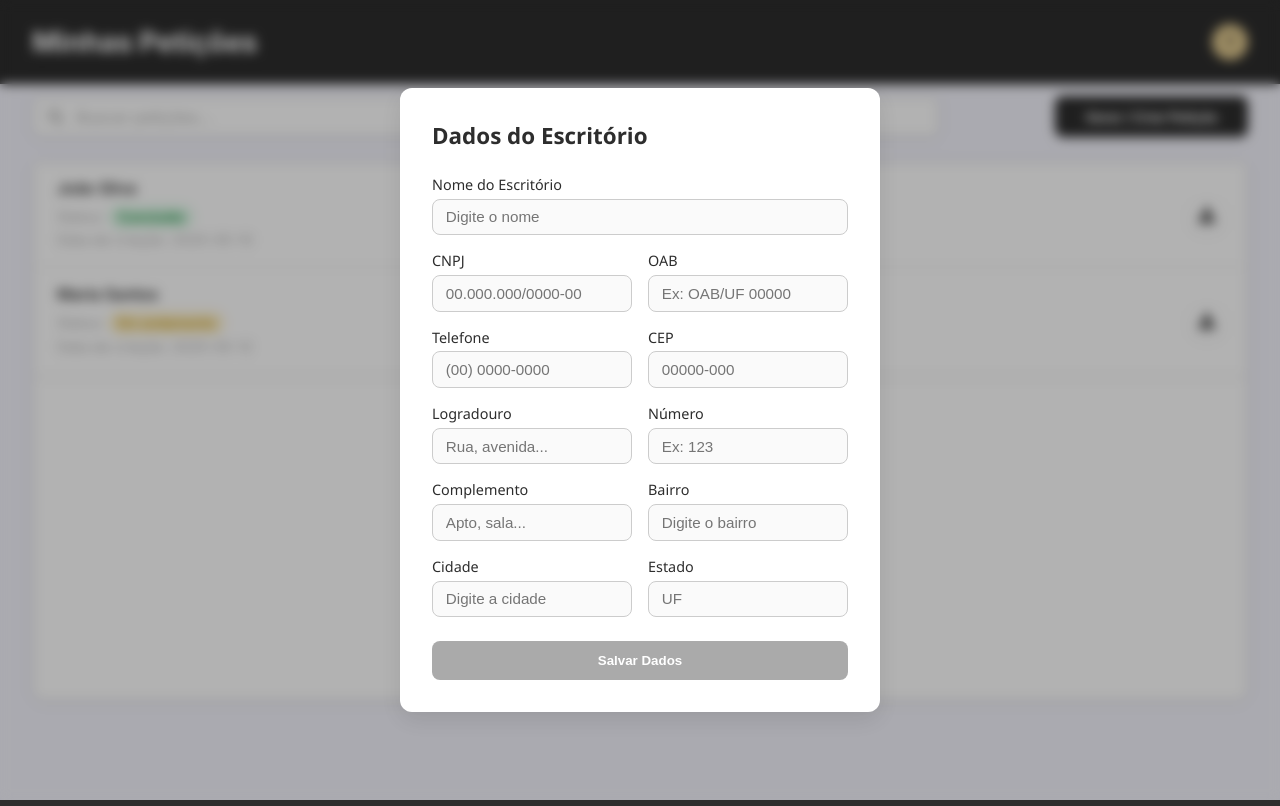
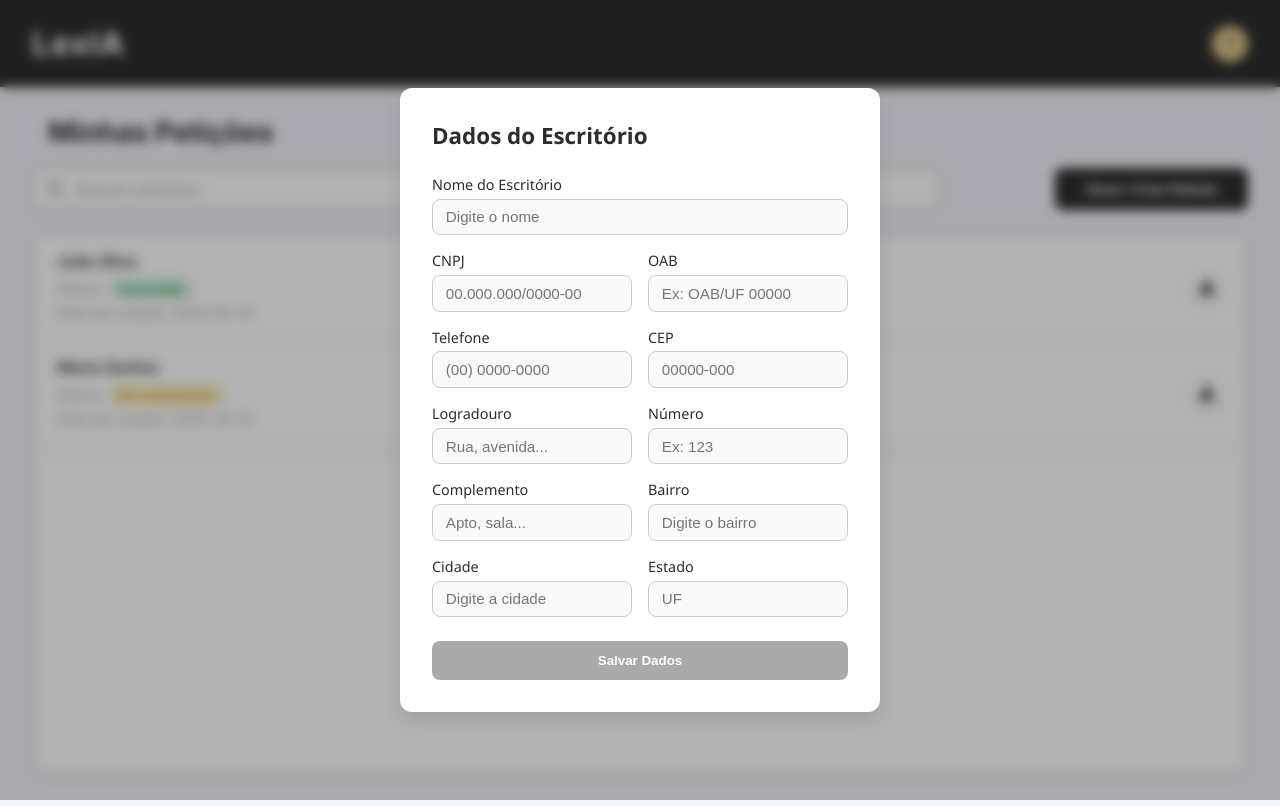
Before and after one commit to melissaoalves/LexIA, a React (Create React App) app in the folder frontend/: page /peticoes in a window 1280 px wide. Built offline with nearby package versions, Linux system fonts and the light colour scheme.

Commit message:
feat: updating petitions screen 2

```diff
--- a/frontend/src/pages/PeticoesStyles.js
+++ b/frontend/src/pages/PeticoesStyles.js
@@ -54,13 +54,39 @@ export const HeaderContentWrapper = styled.div`
 
 export const Title = styled.h1`
   font-weight: 700;
-  font-size: 1.75rem;
+  font-size: 2.0rem;
   color: ${colors.textPrimary};
   font-family: ${defaultFont};
-  box-shadow: ${shadow};
+  letter-spacing: 1px;
+  margin: 0;
+
+  @media (max-width: 600px) {
+    font-size: 1.3rem;
+  }
+`;
+
+export const Subtitulo = styled.h2`
+  font-family: ${defaultFont};
+  font-size: 1.75rem;
+  font-weight: 700;
+  text-align: left;
+  margin: 1.2rem 0 1.2rem 1rem;
+  color: ${colors.textTerciary};
 
   @media (max-width: 600px) {
     font-size: 1.4rem;
+  }
+`;
+
+export const SearchTitle = styled.h2`
+  font-size: 1.3rem;
+  font-weight: 700;
+  color: ${colors.textTerciary};
+  margin-bottom: 0.5rem;
+  font-family: ${defaultFont};
+
+  @media (max-width: 600px) {
+    text-align: center;
   }
 `;
 
@@ -375,6 +401,18 @@ export const WrapperCentralizado = styled.div`
   font-family: ${defaultFont};
 `;
 
+export const WrapperLeft = styled.div`
+  display: flex;
+  flex-direction: column;
+  align-items: left;
+  width: 100%;
+  max-width: 1330px;
+  margin: 0 auto;
+  padding: 0 1rem;
+  box-sizing: border-box;
+  font-family: ${defaultFont};
+`;
+
 export const TextAreaEditavel = styled.textarea`
   width: 100%;
   padding: 1rem;
--- a/frontend/src/pages/UploadDocuments.jsx
+++ b/frontend/src/pages/UploadDocuments.jsx
@@ -34,10 +34,13 @@ import {
   NomeUsuario,
   UsuarioWrapper,
   AvatarMenuWrapper,
-  DropdownMenu
+  DropdownMenu,
+  Subtitulo,
+  WrapperLeft
 } from "./PeticoesStyles";
 import { FaTrash, FaDownload } from "react-icons/fa";
 import OfficeDataModal from "../components/OfficeDataModal";
+
 
 const LoadingBar = () => (
   <div style={{
@@ -199,7 +202,7 @@ export default function Peticoes() {
 
       <Header>
         <HeaderContentWrapper>
-          <Title>Minhas Petições</Title>
+          <Title>LexIA</Title>
           <UsuarioWrapper>
             <NomeUsuario>{nomeUsuario}</NomeUsuario>
 
@@ -216,7 +219,12 @@ export default function Peticoes() {
         </HeaderContentWrapper>
       </Header>
 
+      <WrapperLeft>
+        <Subtitulo>Minhas Petições</Subtitulo>
+      </WrapperLeft>
+
       <WrapperCentralizado>
+
         <SearchWrapper>
           <SearchInputWrapper>
             <SearchIcon />
```
